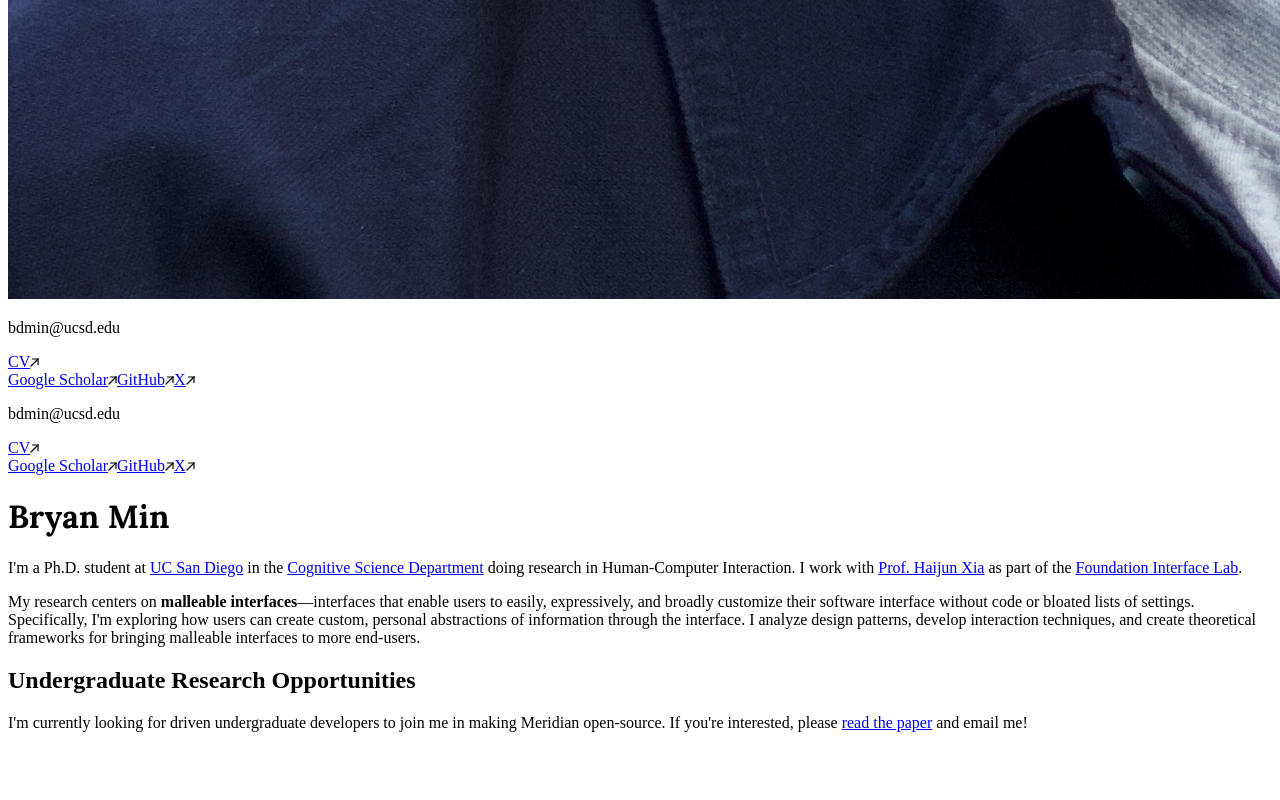
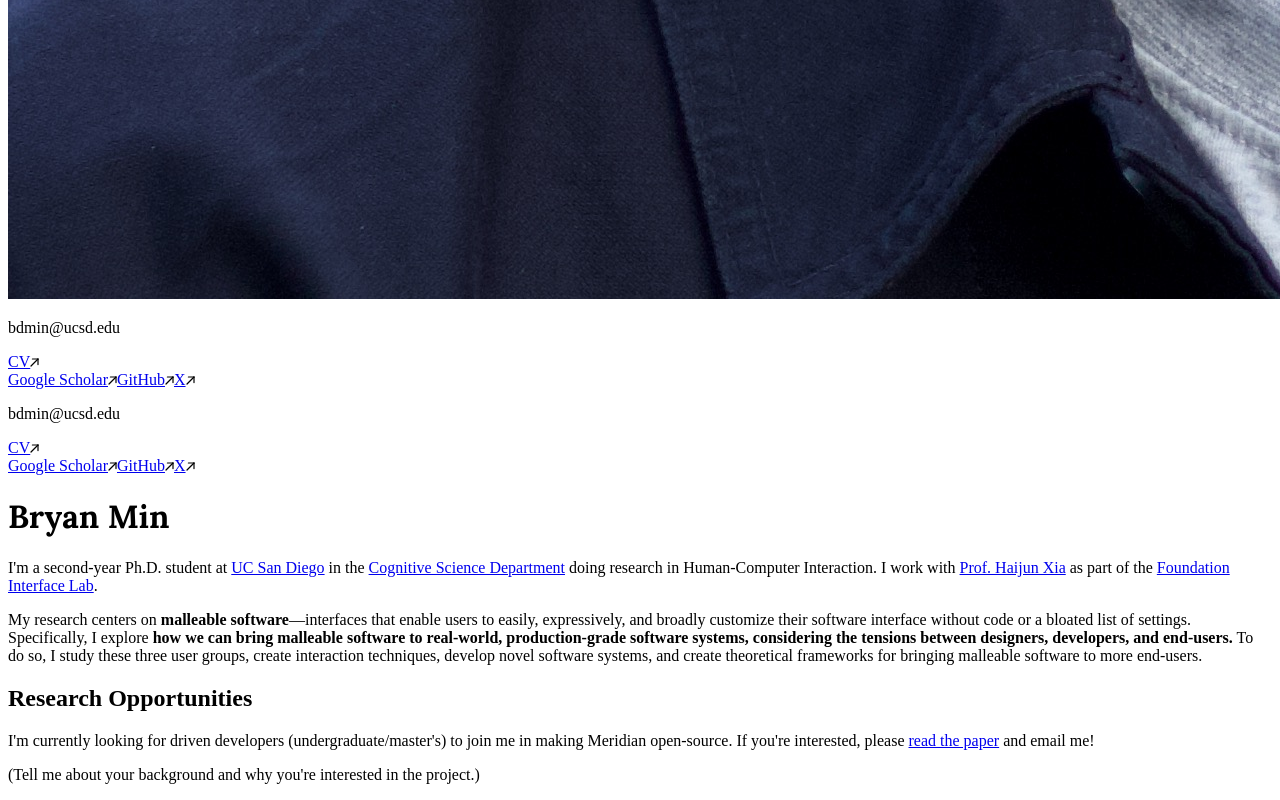
Before and after one commit to bdhmin/phd-portfolio, a Next.js app: page /about in a window 1280 px wide. Shown: the part 2492-3292 px from the top of the page. Before the commit the page ends 3240 px from the top, so only its background shows below. Built offline with nearby package versions, Linux system fonts and the light colour scheme.

Commit message:
Updated about page

```diff
--- a/src/app/page.tsx
+++ b/src/app/page.tsx
@@ -12,7 +12,7 @@ export default function Home() {
         <Publications />
       </main>
       <footer className="flex flex-wrap items-center justify-center p-8 text-zinc-400 dark:text-zinc-600">
-        Last Updated: November 6, 2025
+        Last Updated: November 18, 2025
       </footer>
     </div>
   );
--- a/src/pages/about.tsx
+++ b/src/pages/about.tsx
@@ -96,7 +96,8 @@ export default function About() {
             </h1>
           </div>
           <p>
-            I'm a Ph.D. student at <Tag name="ucsd">UC San Diego</Tag> in the{' '}
+            I'm a second-year Ph.D. student at{' '}
+            <Tag name="ucsd">UC San Diego</Tag> in the{' '}
             <Tag name="cogsci">Cognitive Science Department</Tag> doing research
             in Human-Computer Interaction. I work with{' '}
             <Tag name="haijun">Prof. Haijun Xia</Tag> as part of the{' '}
@@ -110,23 +111,31 @@ export default function About() {
             </b>
           </p> */}
           <p>
-            My research centers on <b>malleable interfaces</b>—interfaces that
+            My research centers on <b>malleable software</b>—interfaces that
             enable users to easily, expressively, and broadly customize their
-            software interface without code or bloated lists of settings.
-            Specifically, I'm exploring how users can create custom, personal
-            abstractions of information through the interface. I analyze design
-            patterns, develop interaction techniques, and create theoretical
-            frameworks for bringing malleable interfaces to more end-users.
+            software interface without code or a bloated list of settings.
+            Specifically, I explore{' '}
+            <strong>
+              how we can bring malleable software to real-world,
+              production-grade software systems, considering the tensions
+              between designers, developers, and end-users.
+            </strong>{' '}
+            To do so, I study these three user groups, create interaction
+            techniques, develop novel software systems, and create theoretical
+            frameworks for bringing malleable software to more end-users.
           </p>
+          {/* Specifically, I'm exploring how users can create custom, personal
+            abstractions of information through the interface. */}
 
           <div className="mt-4 flex flex-col gap-1 border-t border-zinc-200 dark:border-zinc-700 pt-2">
             <h2 className="font-semibold underline text-[16px]">
-              Undergraduate Research Opportunities
+              Research Opportunities
             </h2>
             <p>
-              I'm currently looking for driven undergraduate developers to join
-              me in making <span className="font-semibold">Meridian</span>{' '}
-              open-source. If you're interested, please{' '}
+              I'm currently looking for driven developers
+              (undergraduate/master's) to join me in making{' '}
+              <span className="font-semibold">Meridian</span> open-source. If
+              you're interested, please{' '}
               <a
                 className="underline"
                 href="https://doi.org/10.1145/3746059.3747654"
@@ -136,6 +145,10 @@ export default function About() {
                 read the paper
               </a>{' '}
               and email me!
+            </p>
+            <p className="text-sm italic opacity-50">
+              (Tell me about your background and why you're interested in the
+              project.)
             </p>
           </div>
           {/* <div className="mt-4 flex flex-col gap-1 border-t border-zinc-200 dark:border-zinc-700 pt-2">
```
